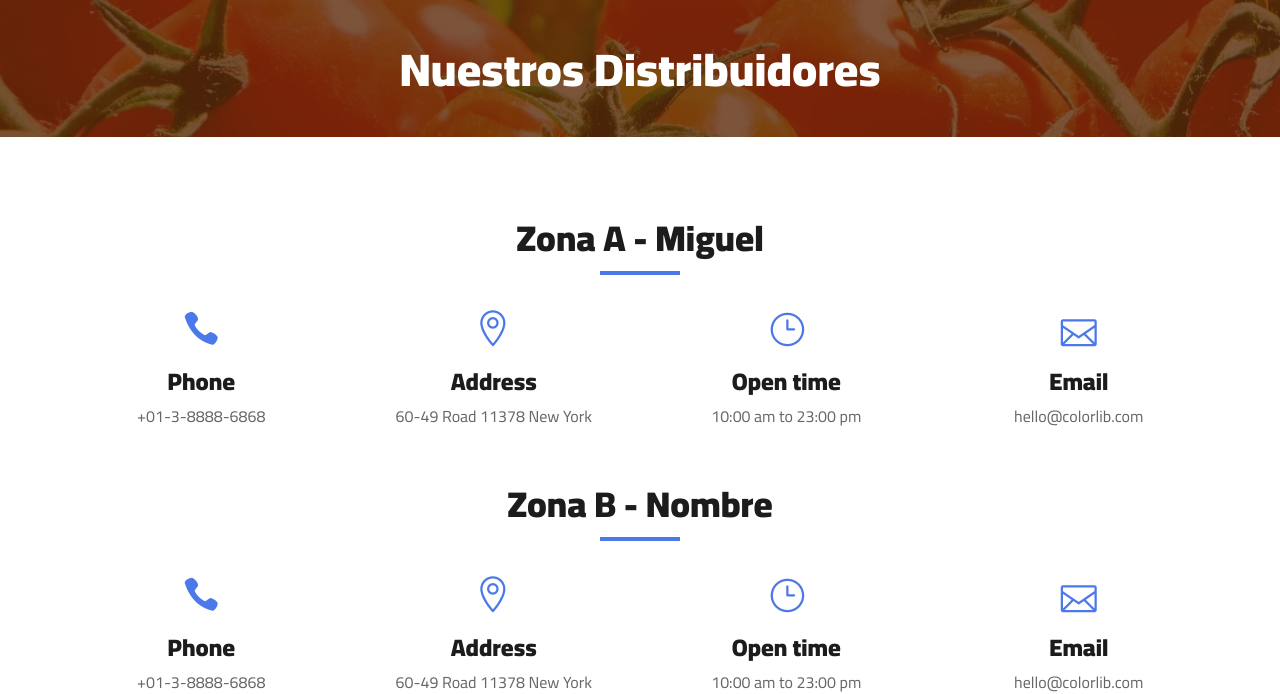
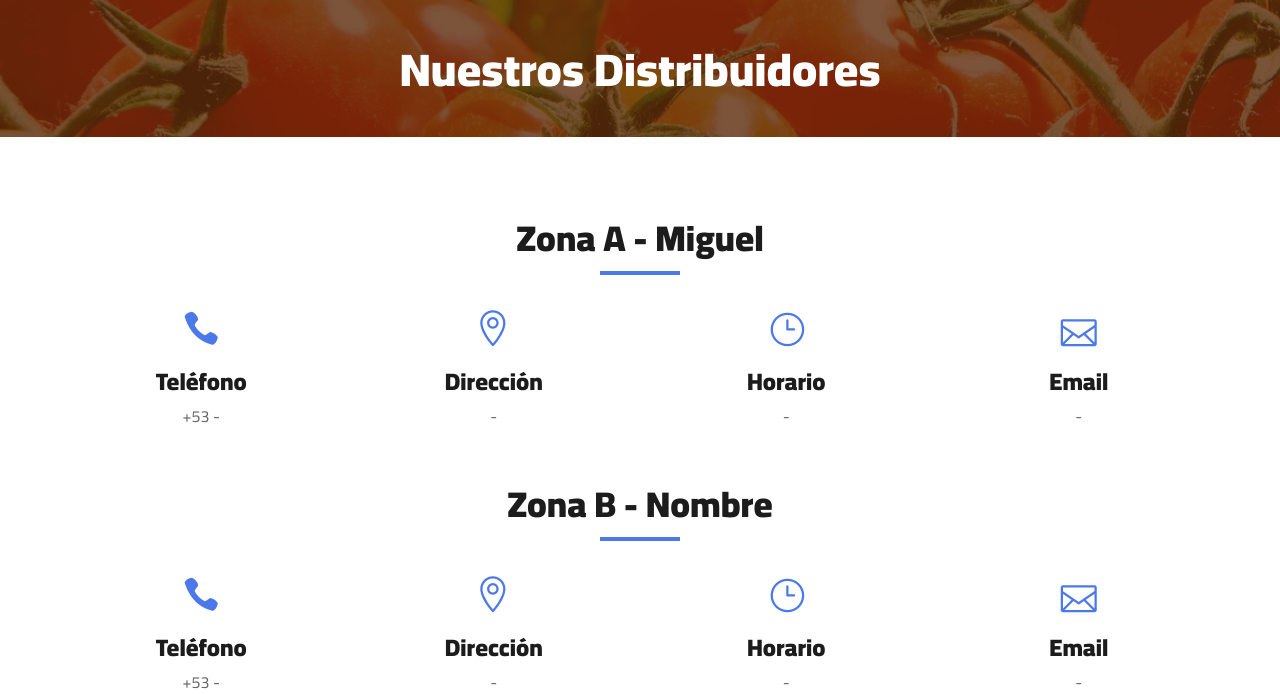
Before and after one commit to adrianmich/sisarga-group-cuba, a plain HTML site: page distributors.html in a window 1280 px wide. Shown: the part 113-807 px from the top of the page. Drawn offline with Linux system fonts and the light colour scheme.

Commit message:
Distribuidores textos

```diff
--- a/distributors.html
+++ b/distributors.html
@@ -101,29 +101,29 @@
                 <div class="col-lg-3 col-md-3 col-sm-6 text-center">
                     <div class="contact__widget">
                         <span class="icon_phone"></span>
-                        <h4>Phone</h4>
-                        <p>+01-3-8888-6868</p>
+                        <h4>Teléfono</h4>
+                        <p>+53 -</p>
                     </div>
                 </div>
                 <div class="col-lg-3 col-md-3 col-sm-6 text-center">
                     <div class="contact__widget">
                         <span class="icon_pin_alt"></span>
-                        <h4>Address</h4>
-                        <p>60-49 Road 11378 New York</p>
+                        <h4>Dirección</h4>
+                        <p>-</p>
                     </div>
                 </div>
                 <div class="col-lg-3 col-md-3 col-sm-6 text-center">
                     <div class="contact__widget">
                         <span class="icon_clock_alt"></span>
-                        <h4>Open time</h4>
-                        <p>10:00 am to 23:00 pm</p>
+                        <h4>Horario</h4>
+                        <p>-</p>
                     </div>
                 </div>
                 <div class="col-lg-3 col-md-3 col-sm-6 text-center">
                     <div class="contact__widget">
                         <span class="icon_mail_alt"></span>
                         <h4>Email</h4>
-                        <p>hello@colorlib.com</p>
+                        <p>-</p>
                     </div>
                 </div>
             </div>
@@ -138,29 +138,29 @@
                 <div class="col-lg-3 col-md-3 col-sm-6 text-center">
                     <div class="contact__widget">
                         <span class="icon_phone"></span>
-                        <h4>Phone</h4>
-                        <p>+01-3-8888-6868</p>
+                        <h4>Teléfono</h4>
+                        <p>+53 -</p>
                     </div>
                 </div>
                 <div class="col-lg-3 col-md-3 col-sm-6 text-center">
                     <div class="contact__widget">
                         <span class="icon_pin_alt"></span>
-                        <h4>Address</h4>
-                        <p>60-49 Road 11378 New York</p>
+                        <h4>Dirección</h4>
+                        <p>-</p>
                     </div>
                 </div>
                 <div class="col-lg-3 col-md-3 col-sm-6 text-center">
                     <div class="contact__widget">
                         <span class="icon_clock_alt"></span>
-                        <h4>Open time</h4>
-                        <p>10:00 am to 23:00 pm</p>
+                        <h4>Horario</h4>
+                        <p>-</p>
                     </div>
                 </div>
                 <div class="col-lg-3 col-md-3 col-sm-6 text-center">
                     <div class="contact__widget">
                         <span class="icon_mail_alt"></span>
                         <h4>Email</h4>
-                        <p>hello@colorlib.com</p>
+                        <p>-</p>
                     </div>
                 </div>
             </div>
@@ -193,9 +193,9 @@
                             <a href="./index.html"><img src="img/logo.webp" alt="" class='sisarga-logo'></a>
                         </div>
                         <!-- <ul>
-                            <li>Address: 60-49 Road 11378 New York</li>
+                            <li>Dirección: -</li>
                             <li>Phone: +65 11.188.888</li>
-                            <li>Email: hello@colorlib.com</li>
+                            <li>Email: -</li>
                         </ul> -->
                     </div>
                 </div>
```
